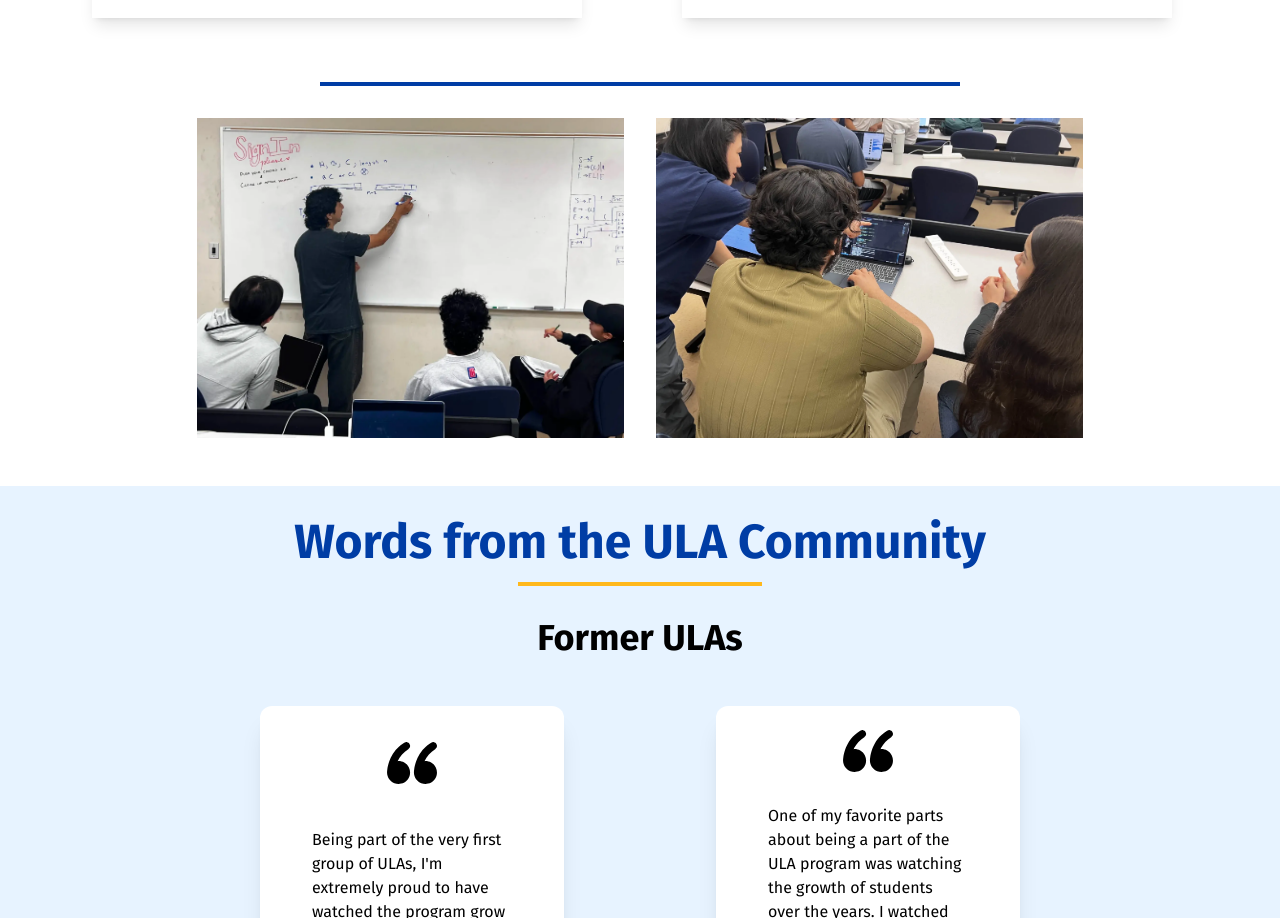
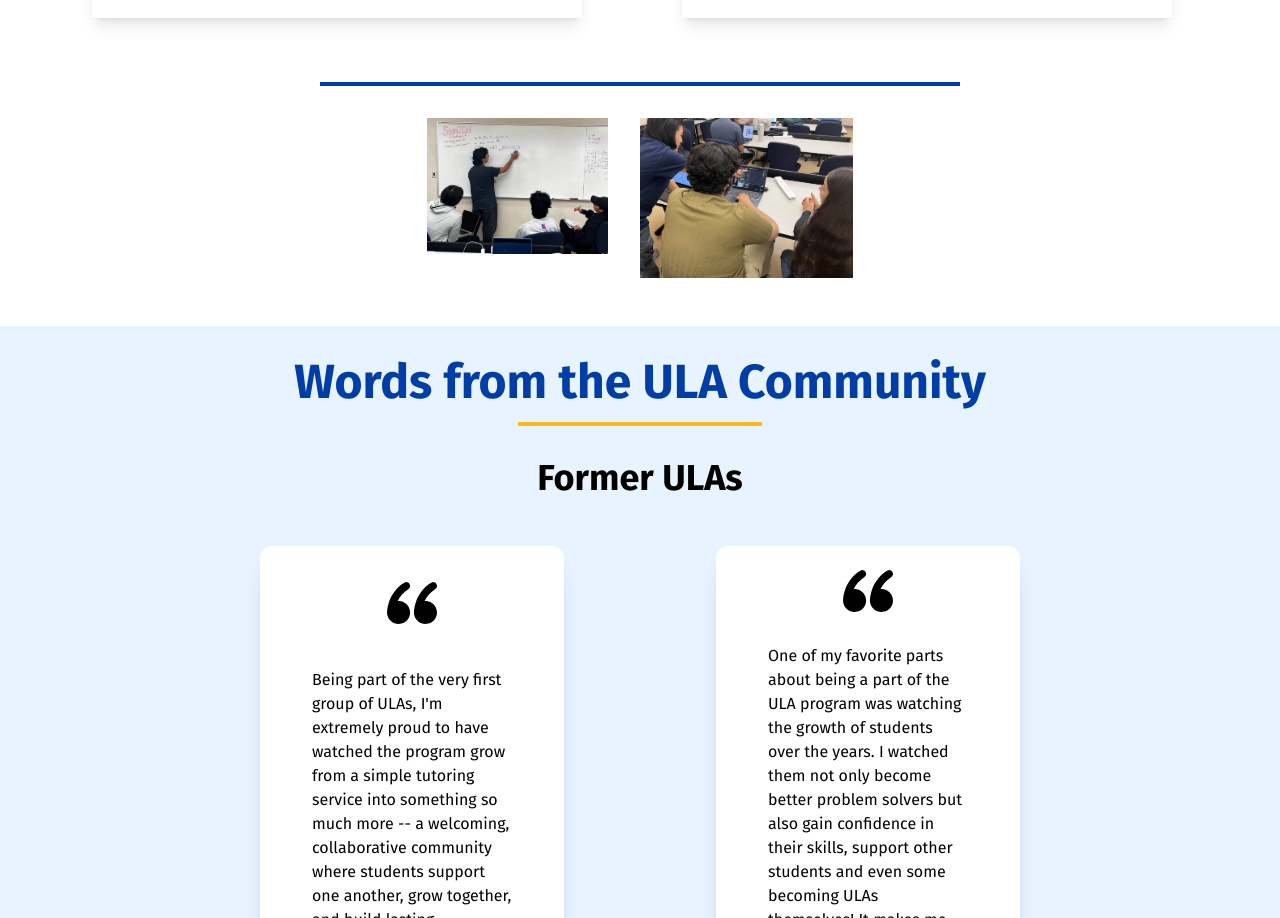
Before and after one commit to acm-ucr/cse-ula, a Next.js app: page / in a window 1280 px wide. Shown: the part 1794-2712 px from the top of the page. Built offline with nearby package versions, Linux system fonts and the light colour scheme.

Commit message:
Animated images: slide-in from left with staggered delays

```diff
--- a/src/components/home/Images.tsx
+++ b/src/components/home/Images.tsx
@@ -5,21 +5,25 @@ import ulaPic2 from "@/public/home/ulaPic2.webp";
 import Image from "next/image";
 import { motion } from "motion/react";
 
+const imageAnimation = (delay = 0) => ({
+  initial: { opacity: 0, x: -20 },
+  whileInView: { opacity: 1, x: 0 },
+  transition: { duration: 0.6, delay },
+});
+
 const Images = () => {
   return (
     <div className="flex flex-col place-items-center gap-8 py-12">
       <div className="w-1/2 border-b-2 border-ula-blue-primary md:border-b-4" />
-      <motion.div
-        initial={{ opacity: 0 }}
-        whileInView={{ opacity: 1 }}
-        transition={{
-          duration: 1.2,
-        }}
-        className="flex w-5/6 flex-col justify-center gap-8 md:w-1/3 md:flex-row"
-      >
-        <Image src={ulaPic1} alt="Ula Picture 1" />
-        <Image src={ulaPic2} alt="Ula Picture 2" />
-      </motion.div>
+      <div className="flex w-5/6 flex-col justify-center gap-8 md:w-1/3 md:flex-row">
+        <motion.div {...imageAnimation(0.3)}>
+          <Image src={ulaPic1} alt="Ula Picture 1" />
+        </motion.div>
+
+        <motion.div {...imageAnimation(0.4)}>
+          <Image src={ulaPic2} alt="Ula Picture 2" />
+        </motion.div>
+      </div>
     </div>
   );
 };
```
